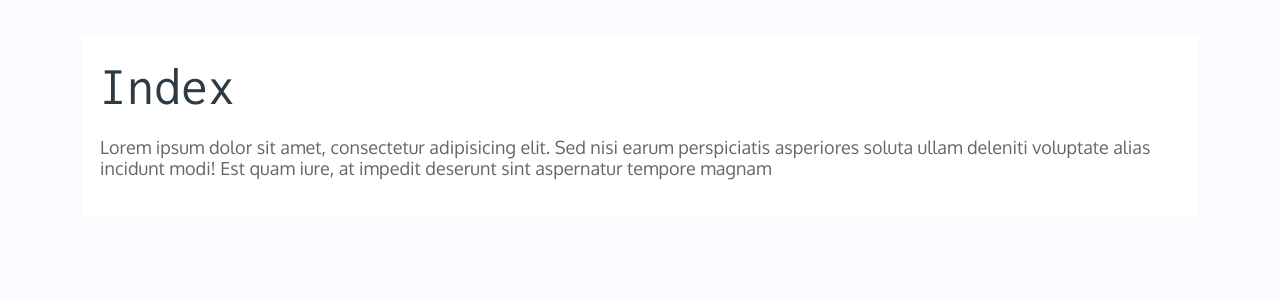
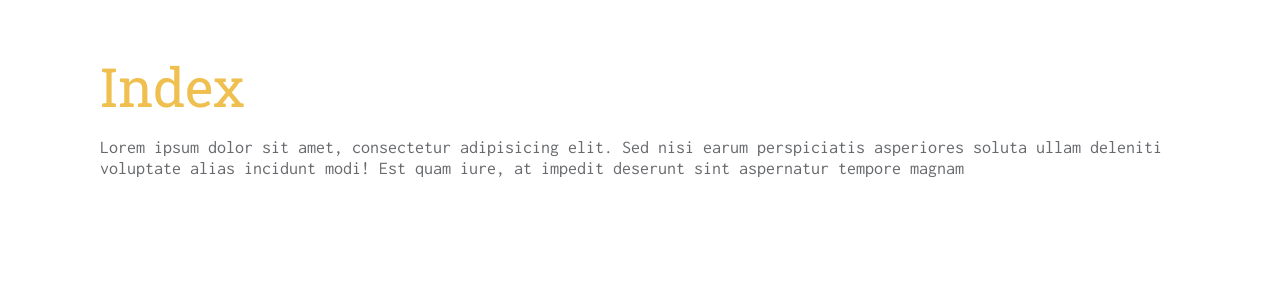
Before and after one commit to RoryDuncan/bugcycle, a Next.js app: page / in a window 1280 px wide. Shown: the top 300 px of the page. Built offline with nearby package versions, Linux system fonts and the light colour scheme.

Commit message:
Add design files

```diff
--- a/components/layout/Layout.js
+++ b/components/layout/Layout.js
@@ -9,7 +9,6 @@ const Layout = (props) => (
       width: 60rem;
       padding: 1rem 1rem;
       margin: 2rem auto;
-      background-color: #fff;
     }
 
     `}</style>
--- /dev/null
+++ b/design/theme.js
@@ -0,0 +1,38 @@
+
+export const colors = {
+  white: "#fff",
+  tango: "#e2492f",
+  mimosa: "#efc050",
+  turquoise: "#33b4b0",
+  vanilla: "#ffeac7",
+  gray: "#f2f2f2",
+  agate: "#b4b5aa",
+  shale: "#67696c",
+}
+
+export const theme = {
+  body: colors.shale,
+  background: colors.white,
+  headings: colors.mimosa,
+}
+
+
+// this could be more robust, but tmw right now
+const families = [
+  "Inconsolata",
+  "Roboto Slab",
+];
+
+export const Font = () => (
+  <link href={`https://fonts.googleapis.com/css?family=${families.join("|").replace(/ /gi, "+")}`} rel="stylesheet" />
+);
+
+export const typography = {
+  font: {
+    size: "18px",
+    lineHeight: "1.4em",
+  },
+  families,
+  body: families.join(", "),
+  header: families[1],
+}
--- a/pages/_document.js
+++ b/pages/_document.js
@@ -1,6 +1,7 @@
 // ./pages/_document.js
 import Document, { Head, Main, NextScript } from 'next/document'
 import flush from 'styled-jsx/server'
+import {Font, theme, colors, typography} from '../design/theme'
 
 export default class MyDocument extends Document {
   static getInitialProps({ renderPage }) {
@@ -13,20 +14,19 @@ export default class MyDocument extends Document {
     return (
       <html>
         <Head>
-          <link href="https://fonts.googleapis.com/css?family=Inconsolata|Oxygen" rel="stylesheet" />
-
+          <Font />
           <style>{`
             html {
               font-size: 18px;
               line-height: 1.2em;
             }
             body {
-              font-family: Oxygen, Source Sans Pro, sans-serif;
+              font-family: ${typography.body}, sans-serif;
               font-size: 1rem;
               margin: 0 0;
               padding: 0 0;
-              color: #666;
-              background-color: #fafaff;
+              color: ${theme.body};
+              background-color: ${theme.background};
             }
             h1,
             h2,
@@ -34,12 +34,12 @@ export default class MyDocument extends Document {
             h4,
             h5 {
               text-transform: capitalize;
-              color: #2C3A43;
+              color: ${theme.headings};
               margin: 0 0;
               line-height: 1.2em;
               margin-bottom: 1rem;
               font-weight: 200;
-              font-family: Inconsolata, Oxygen, Merriweather, sans-serif;
+              font-family: ${typography.header};
             }
             h1 {
               font-size: 3em;
```
